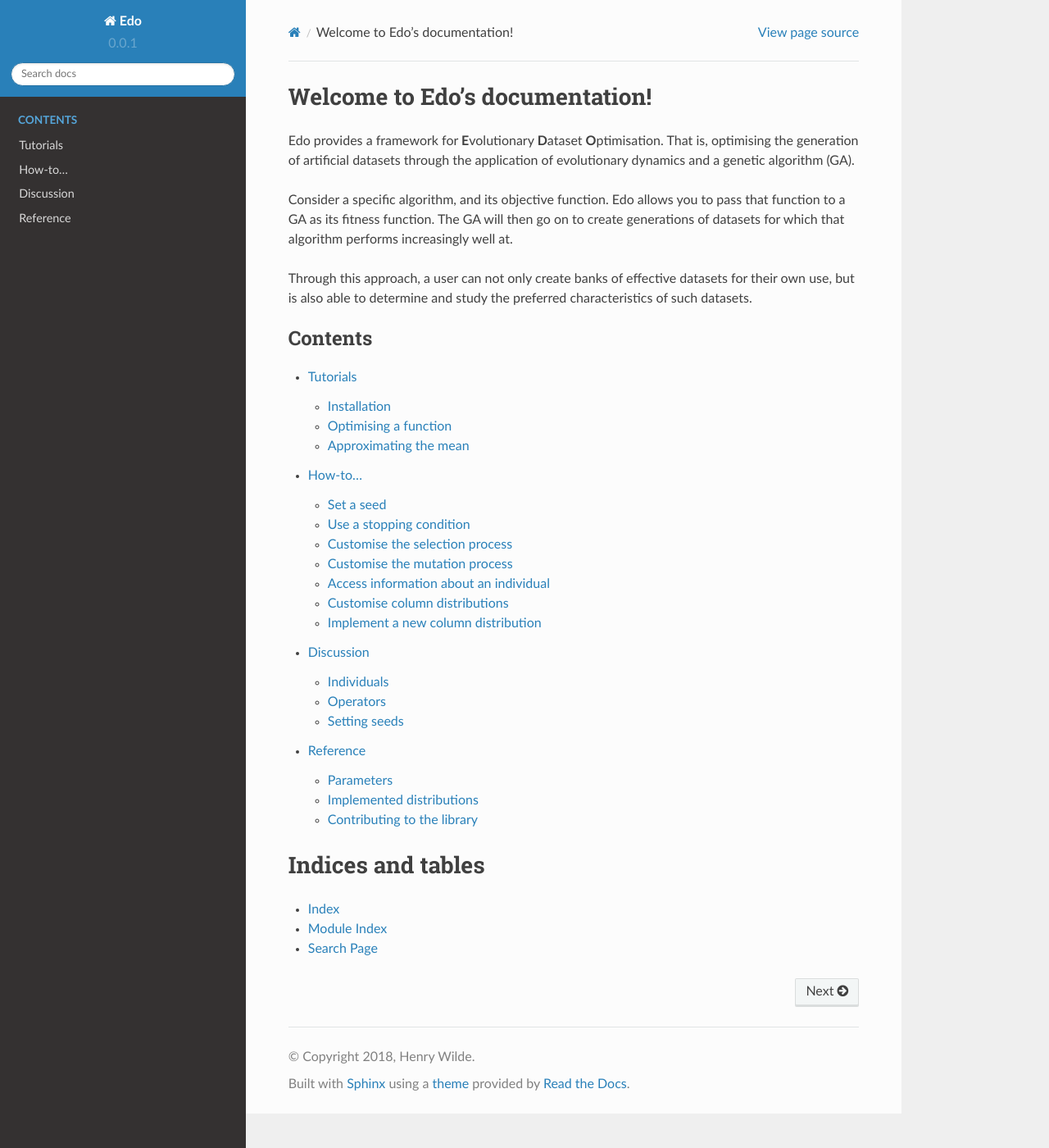
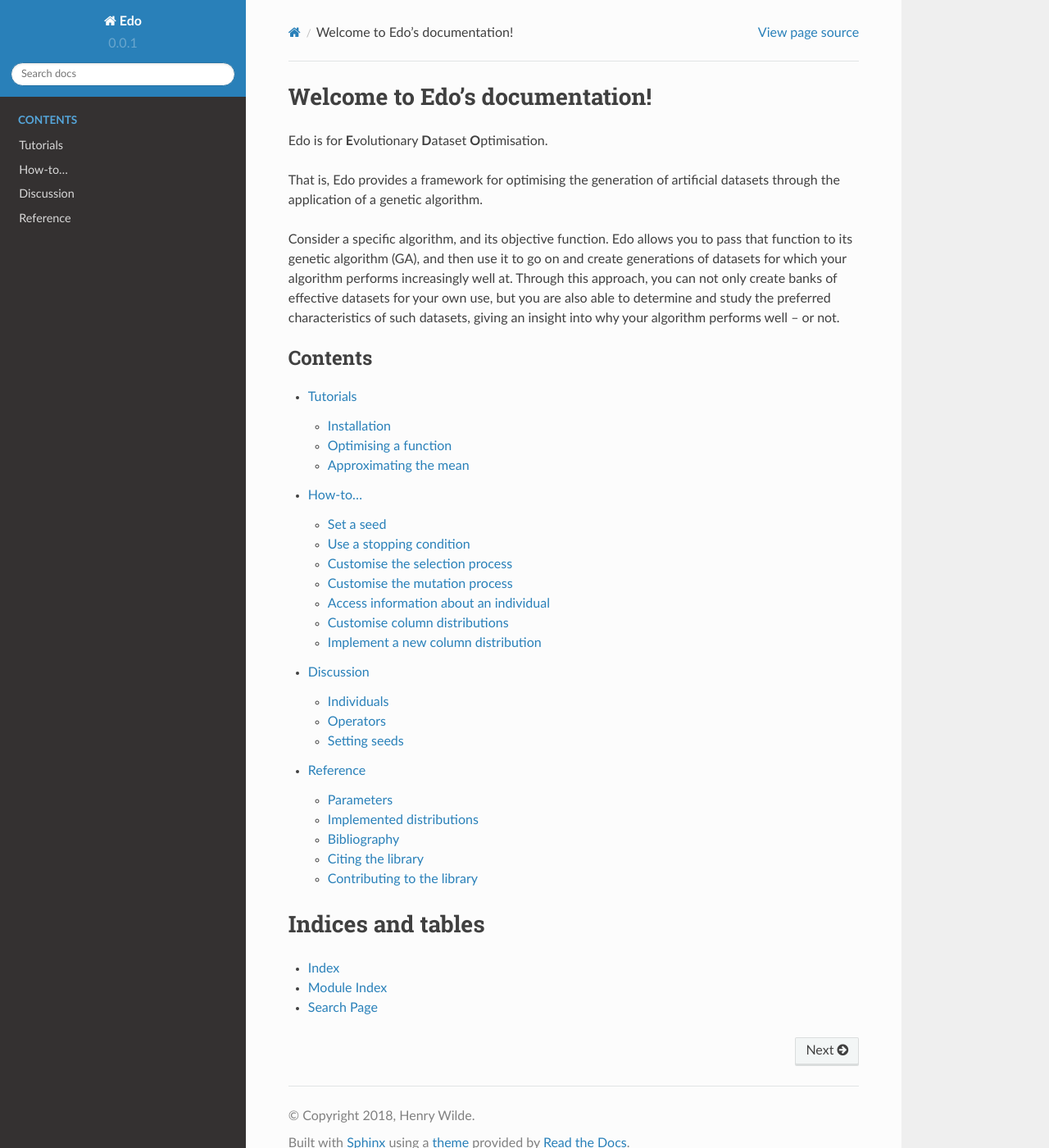
Before and after one commit to daffidwilde/edo, a Sphinx documentation site: the page built from docs/index.rst, in a window 1280 px wide and 1400 px high. Shown: the whole window at 82% size. Built offline with Sphinx 7.4.7 and the Read the Docs theme 2.0.0, drawn with Linux system fonts in a browser that asks for light colours; pages that are not in the unit, such as notebooks, are missing from menus.

Commit message:
Update intro; add more structure to examples, etc.

```diff
--- a/docs/how-to/access_info.rst
+++ b/docs/how-to/access_info.rst
@@ -28,8 +28,4 @@ Then the dataframe can be accessed like this::
    :file: access_dataframe.csv
    :align: center
 
-And the metadata like this::
-
-    >>> individual.metadata
-    [Normal(mean=2.06, std=5.45), Poisson(lambda=9.64),
-     Poisson(lambda=6.67), Normal(mean=3.13, std=1.38)]
+.. include:: access_metadata.rst
--- /dev/null
+++ b/docs/how-to/access_metadata.rst
@@ -0,0 +1,6 @@
+.. :orphan:
+
+And the metadata like this::
+
+    >>> individual.metadata
+    [Normal(mean=1.86, std=8.44), Poisson(lambda=8.92), Poisson(lambda=0.99), Normal(mean=-1.23, std=9.88)]
--- a/docs/index.rst
+++ b/docs/index.rst
@@ -6,18 +6,18 @@
 Welcome to Edo's documentation!
 ===============================
 
-Edo provides a framework for **E**\volutionary **D**\ataset **O**\ptimisation.
-That is, optimising the generation of artificial datasets
-through the application of evolutionary dynamics and a genetic algorithm (GA).
+Edo is for **E**\volutionary **D**\ataset **O**\ptimisation.
+
+That is, Edo provides a framework for optimising the generation of artificial
+datasets through the application of a genetic algorithm.
 
 Consider a specific algorithm, and its objective function. Edo allows you to
-pass that function to a GA as its fitness function. The GA will then go on to
-create generations of datasets for which that algorithm performs increasingly
-well at.
-
-Through this approach, a user can not only create banks of effective datasets
-for their own use, but is also able to determine and study the preferred
-characteristics of such datasets.
+pass that function to its genetic algorithm (GA), and then use it to go on and
+create generations of datasets for which your algorithm performs increasingly
+well at. Through this approach, you can not only create banks of effective
+datasets for your own use, but you are also able to determine and study the
+preferred characteristics of such datasets, giving an insight into why your
+algorithm performs well -- or not.
 
 .. toctree::
    :maxdepth: 2
--- /dev/null
+++ b/docs/reference/citing.rst
@@ -0,0 +1,4 @@
+Citing the library
+==================
+
+.. include:: ../../CITATION.rst
--- a/docs/reference/index.rst
+++ b/docs/reference/index.rst
@@ -6,6 +6,7 @@ Reference
    :caption: Contents
 
    parameters.rst
-   individual.rst
    distributions.rst
+   bibliography.rst
+   citing.rst
    contributing.rst
--- a/docs/src/access_info.py
+++ b/docs/src/access_info.py
@@ -1,3 +1,5 @@
+""" .. How to access information from an individual. """
+
 import numpy as np
 
 from edo.individual import create_individual
@@ -13,3 +15,14 @@ df = individual.dataframe
 meta = individual.metadata
 
 df.round(4).to_csv("../how-to/access_dataframe.csv")
+
+with open("../how-to/access_metadata.rst", "w") as ind_file:
+    string = '.. :orphan:\n\n'
+    string += "And the metadata like this::\n\n    "
+    string += '>>> individual.metadata \n    '
+    string += '['
+    for col in meta:
+        string += col.__repr__() + ', '
+    string = string[:-2]
+    string += '] \n    '
+    ind_file.write(string)
```
Also changed, not shown: CITATION.rst (added, +12 -0 lines).
